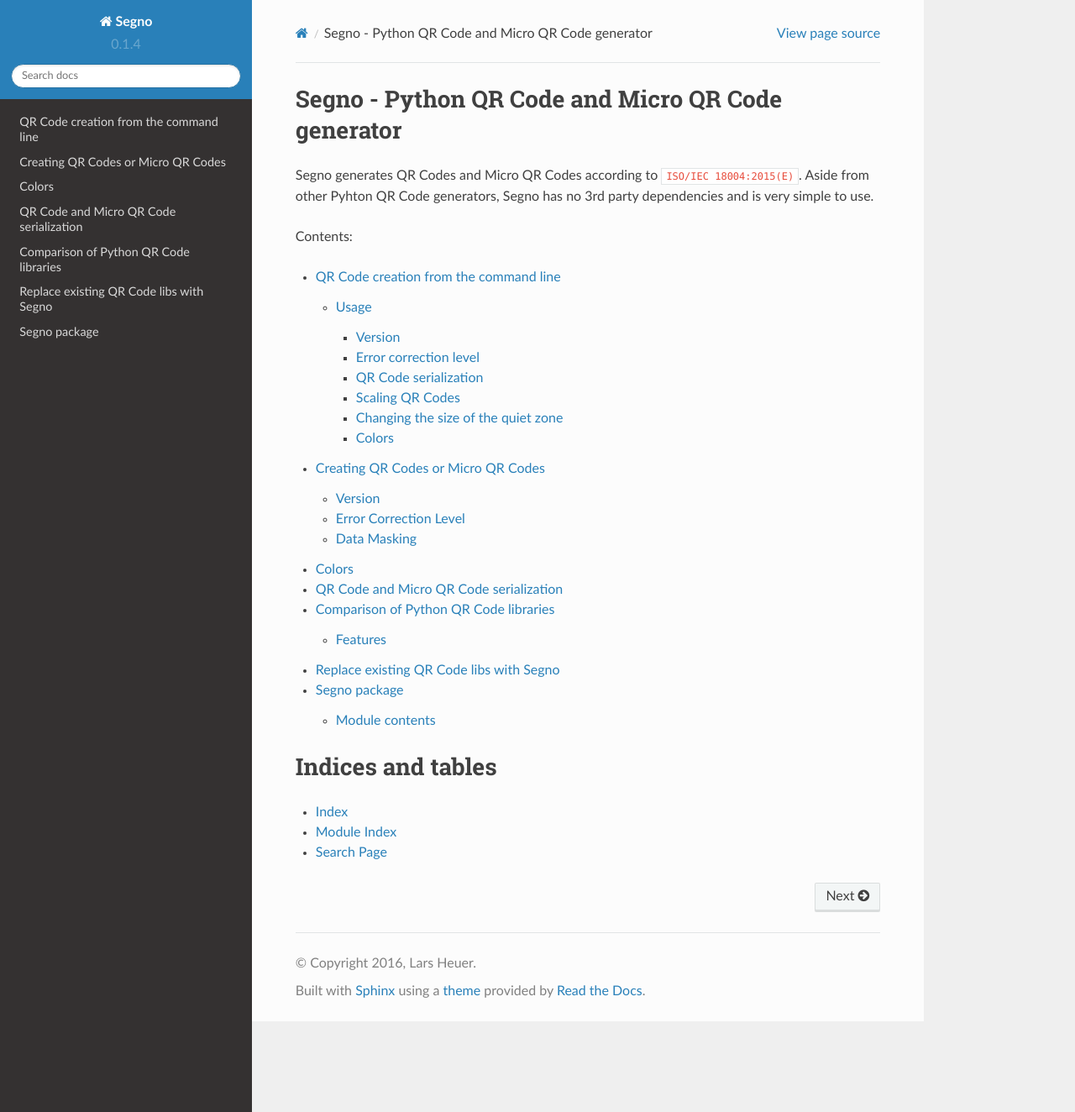
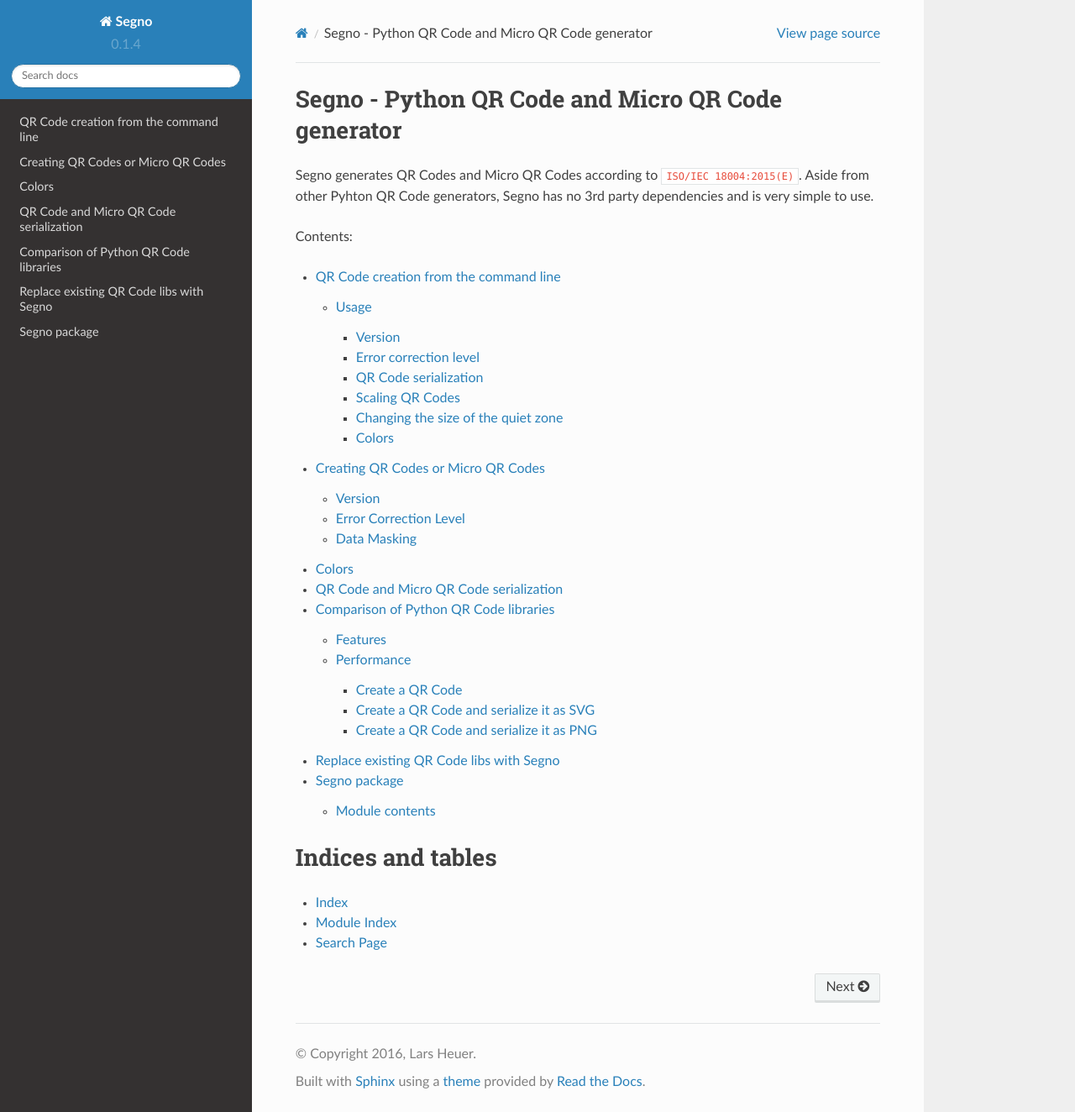
Before and after one commit to heuer/segno, a Sphinx documentation site: the page built from docs/index.rst, in a window 1280 px wide and 1324 px high. Shown: the whole window at 84% size. Built offline with Sphinx 7.4.7 and the Read the Docs theme 2.0.0, drawn with Linux system fonts in a browser that asks for light colours; the version number is read from the project's files by our own code; some of the changed lines change nothing that is shown.

Commit message:
Updated docs

```diff
--- a/docs/comparison-qrcode-libs.rst
+++ b/docs/comparison-qrcode-libs.rst
@@ -8,7 +8,7 @@
 Description                                     `qrcode`_             `PyQRCode`_            `qrcodegen`_          `Segno`_
 ============================================    ==================    ===================    ==================    ========
 Library license                                 `BSD`_                  `BSD`_               `MIT`_                `BSD`_
-Library version                                 5.3                   1.2.1                  1.0.0                 0.1.3
+Library version                                 5.3                   1.2.1                  1.0.0                 0.1.4
 Mode Numeric                                    Yes                   Yes                    Yes                   Yes
 Mode Alphanumeric                               Yes                   Yes                    Yes                   Yes
 Mode Byte                                       Yes                   Yes                    Yes                   Yes
@@ -33,6 +33,7 @@
 Other output formats (i.e. `JPEG`_)             Yes                   No                     No                    No, but via `PIL plugin`_
 Black and white QR Codes                        Yes                   Yes                    Yes                   Yes
 Colored QR Codes                                No                    Yes                    No                    Yes
+Changing size of modules (scaling factor)       Yes                   Yes                    No                    Yes
 Command line script                             Yes                   No                     No                    Yes
 Plugins                                         No                    No                     No                    Yes
 Default encoding in Byte mode                   UTF-8                 ISO/IEC 8859-1         UTF-8                 ISO/IEC 8859-1
@@ -41,7 +42,53 @@
                                                 `Pillow`_ or
                                                 `Pymaging`_ and
                                                 `Pymaging-PNG`_
+                                                (Windows:
+                                                `colorama`_)
 ============================================    ==================    ===================    ==================    ========
+
+
+Performance
+-----------
+
+Some performance indicators. The script `benchmark.py`_ ran on a
+MacBook Air 2,13 Core2 Duo using CPython 2.7.10. Each SVG / PNG image uses a
+scaling factor of 10 (aside from qrcodegen which does not support any scaling).
+
+
+Create a QR Code
+^^^^^^^^^^^^^^^^
+
+Create a 1-M QR Code "QR Code Symbol".
+
+.. image:: https://raw.githubusercontent.com/heuer/segno/master/sandbox/out/chart_create.svg
+    :alt: Chart showing the results of creating a 1-M QR Code.
+    :width: 360
+    :height: 270
+
+
+
+Create a QR Code and serialize it as SVG
+^^^^^^^^^^^^^^^^^^^^^^^^^^^^^^^^^^^^^^^^
+
+Create a QR Code 1-M "QR Code Symbol" and serialize it as SVG document.
+
+
+.. image:: https://raw.githubusercontent.com/heuer/segno/master/sandbox/out/chart_svg.svg
+    :alt: Chart showing the results of creating a 1-M QR Code and export it as SVG image.
+    :width: 360
+    :height: 270
+
+
+
+Create a QR Code and serialize it as PNG
+^^^^^^^^^^^^^^^^^^^^^^^^^^^^^^^^^^^^^^^^
+
+Create a QR Code 1-M "QR Code Symbol" and serialize it as PNG image.
+
+.. image:: https://raw.githubusercontent.com/heuer/segno/master/sandbox/out/chart_png.svg
+    :alt: Chart showing the results of creating a 1-M QR Code and export it as SVG image.
+    :width: 360
+    :height: 270
 
 
 .. _qrcode: https://pypi.python.org/pypi/qrcode/
@@ -64,4 +111,6 @@
 .. _Pymaging-PNG: https://github.com/ojii/pymaging-png
 .. _PIL: http://pythonware.com/products/pil/
 .. _Pillow: https://python-pillow.github.io/
+.. _colorama: https://pypi.python.org/pypi/colorama
 .. _PIL plugin: https://github.com/heuer/segno-pil
+.. _benchmark.py: https://github.com/heuer/segno/sandbox/benchmark.py
```
Also changed, not shown: 3 other files.
